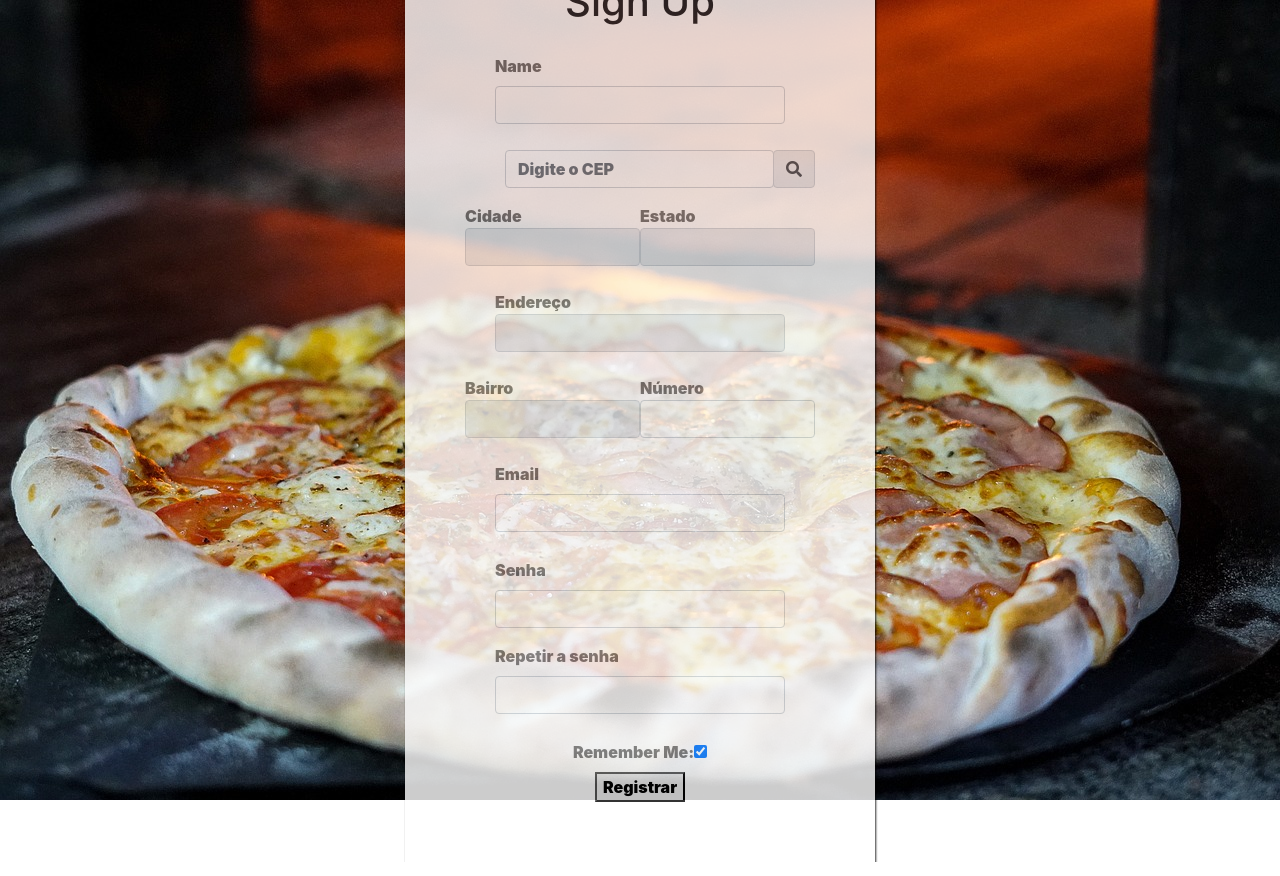
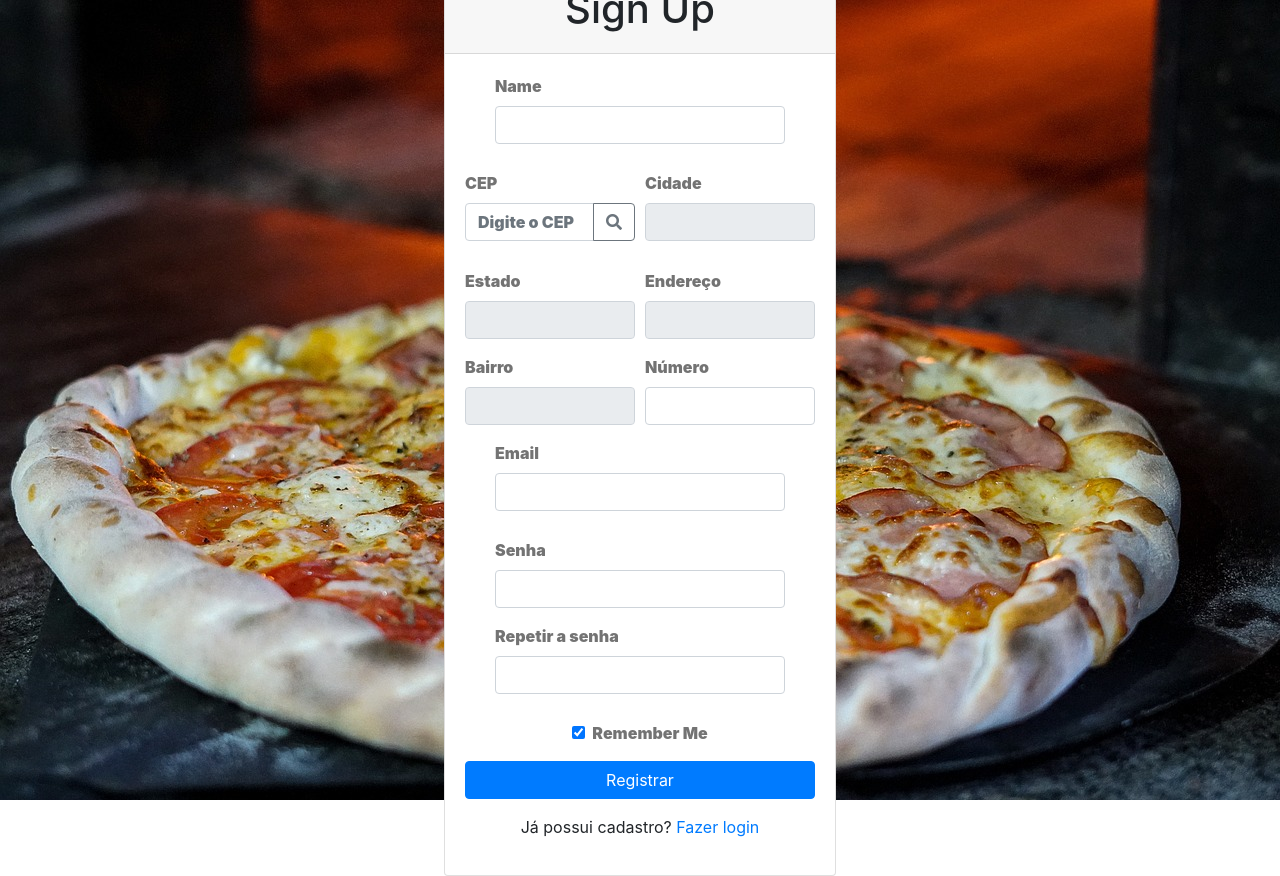
Before and after one commit to SamuelRocha91/consumy, a Vue app: page /signUp in a window 1280 px wide. Built offline with nearby package versions, Linux system fonts and the light colour scheme; no server answers; a web font is replaced by a local one.

Commit message:
feat: ajusta css da rota de login

```diff
--- a/src/components/SignUp.vue
+++ b/src/components/SignUp.vue
@@ -2,6 +2,7 @@
 import { useRouter } from 'vue-router'
 import { ref } from 'vue'
 import { Auth } from '../auth'
+import Swal from 'sweetalert2';
 
 const router = useRouter();
 
@@ -81,7 +82,38 @@ const validatepasswordConfirmationOnBlur = () => {
     : (passwordConfirmationError.value = 'Senhas não coincidem');
 };
 
+const validateFields = () => {
+
+  return passwordConfirmationError.value ||
+    passwordError.value ||
+    nameError.value ||
+    cepError.value ||
+    !cep.value ||
+    !numberAddress.value ||
+    emailError.value
+
+}
+
 const onSubmit = () => {
+  if (validateFields()) {
+    Swal.fire({
+      title: `Preencha todos os campos corretamente`,
+      icon: 'error',
+      confirmButtonText: 'Ok'
+    });
+    return
+  }
+  const buyer = {
+    name,
+    email,
+    address,
+    city,
+    state,
+    neighborhood,
+    numberAddress,
+    cep,
+  }
+  localStorage.setItem('buyer', JSON.stringify(buyer))
   const auth = new Auth(remember.value);
   awaiting.value = true;
   auth.signUp(
@@ -99,12 +131,14 @@ const onSubmit = () => {
 
 </script>
 <template>
-  <div class="form-content">
-    <div class="card-content  d-flex align-items-center">
+  <div class="form-container">
+    <div class="container mt-5 d-flex justify-content-center">
+      <div class="card">
+        <div class="card-header text-center">
           <h1>Sign Up</h1>
-      <div class="card-body d-flex align-items-center w-100">
+        </div>
+        <div class="card-body">
           <form @submit.prevent="onSubmit">
-          <div class="input-group d-flex align-items-center justify-content-center w-100">
             <div class="form-group">
               <label for="name">Name</label>
               <input @blur="handleName" type="text" class="form-control" id="name" :value="name">
@@ -112,39 +146,46 @@ const onSubmit = () => {
                 <span v-if="nameError" class="error">{{ nameError }}</span>
               </div>
             </div>
-            <div class="form-group d-flex ml-4 ">
-              <input @blur="validateCepOnBlur" @input="handleCep" type="text" class="form-control ml-3" id="cep"
-                placeholder="Digite o CEP" :value="cep">
+            <div class="form-row">
+              <div class="form-group col-md-6">
+                <label for="cep">CEP</label>
+                <div class="input-group">
+                  <input @blur="validateCepOnBlur" @input="handleCep" type="text" class="form-control" id="cep" placeholder="Digite o CEP" :value="cep">
                   <div class="input-group-append">
-                <span @click.prevent="searchCep" class="input-group-text" id="cep-search"><i
-                    class="fa fa-search"></i></span>
+                    <button @click.prevent="searchCep" class="btn btn-outline-secondary" id="cep-search">
+                      <i class="fa fa-search"></i>
+                    </button>
+                  </div>
                 </div>
                 <div class="div-error">
                   <span v-if="cepError" class="error">{{ cepError }}</span>
                 </div>
               </div>
-            <div class="form-group d-flex">
-              <label for="city">Cidade
+              <div class="form-group col-md-6">
+                <label for="city">Cidade</label>
                 <input type="text" class="form-control" id="city" :value="city" readonly>
-              </label>
-              <label for="state">Estado
+              </div>
+            </div>
+            <div class="form-row">
+              <div class="form-group col-md-6">
+                <label for="state">Estado</label>
                 <input type="text" class="form-control" id="state" :value="state" readonly>
-              </label>
               </div>
-            <div class="form-group">
-              <label for="address">Endereço
+              <div class="form-group col-md-6">
+                <label for="address">Endereço</label>
                 <input type="text" class="form-control" id="address" :value="address" readonly>
-              </label>
               </div>
-            <div class="form-group  d-flex">
-              <label for="address">Bairro
-                <input type="text" class="form-control" id="address" :value="neighborhood" readonly>
-              </label>
-              <label for="address">Número
-                <input type="text" class="form-control" id="address" :value="numberAddress">
-              </label>
             </div>
-
+            <div class="form-row">
+              <div class="form-group col-md-6">
+                <label for="neighborhood">Bairro</label>
+                <input type="text" class="form-control" id="neighborhood" :value="neighborhood" readonly>
+              </div>
+              <div class="form-group col-md-6">
+                <label for="numberAddress">Número</label>
+                <input type="text" class="form-control" id="numberAddress" :value="numberAddress">
+              </div>
+            </div>
             <div class="form-group">
               <label for="email">Email</label>
               <input @blur="validateEmailOnBlur" type="email" class="form-control" id="email" :value="email">
@@ -153,36 +194,42 @@ const onSubmit = () => {
               </div>
             </div>
             <div class="form-group">
-              <label for="email">Senha</label>
-              <input @blur="validatepasswordOnBlur" type="password" class="form-control" id="email" :value="password">
+              <label for="password">Senha</label>
+              <input @blur="validatepasswordOnBlur" type="password" class="form-control" id="password" :value="password">
             </div>
             <div class="form-group">
-              <label for="email">Repetir a senha</label>
-              <input @blur="validatepasswordConfirmationOnBlur" type="password" class="form-control" id="email"
-                :value="password_confirmation">
+              <label for="password_confirmation">Repetir a senha</label>
+              <input @blur="validatepasswordConfirmationOnBlur" type="password" class="form-control" id="password_confirmation" :value="password_confirmation">
               <div class="div-error">
-                <span v-if="passwordConfirmationError" class="error">{{
-          passwordConfirmationError
-        }}</span>
+                <span v-if="passwordConfirmationError" class="error">{{ passwordConfirmationError }}</span>
               </div>
             </div>
-            <div>
-              <label>Remember Me: </label>
-              <input v-model="remember" type="checkbox" />
+            <div class="form-group form-check">
+              <input v-model="remember" type="checkbox" class="form-check-input" id="remember">
+              <label class="form-check-label" for="remember">Remember Me</label>
+            </div>
+            <button type="submit" class="btn btn-primary btn-block" v-show="!awaiting">Registrar</button>
+          </form>
+          <div class="text-center mt-3">
+            <p>
+              Já possui cadastro?
+              <RouterLink class="router" to="/signIn">
+                Fazer login
+              </RouterLink>
+            </p>
           </div>
         </div>
-          <button type="submit" v-show="!awaiting">Registrar</button>
-        </form>
       </div>
     </div>
   </div>
 </template>
+
 <style scoped>
-.form-content {
+.form-container{
   background-image: url('../assets/pizza.jpg');
   display: flex;
   flex-direction: column;
-  width: 100%;
+  width: 100vw;
   height: 100vh;
   justify-content: center;
   align-items: center;
@@ -212,22 +259,25 @@ form {
   opacity: 0.8;
 }
 
+.links-redirect {
+  display: flex;
+  flex-direction: column;
+  align-items: center;
+  font-size: 12px;
+  gap: 20px;
+}
+
 .label-register {
   height: 89px;
   padding: 10px;
 }
 
 .div-error {
-  height: 10px;
-  display: flex;
-  align-items: center;
-  color: #ff1818;
-
+  height:0.700em;
 }
-
 .error {
-  color: #ff1818;
-  font-size: x-small;
-  transition: max-height 0.2s ease;
+  display: block;
+  font-size: 0.875em;
+  color: red;
 }
 </style>
```
Lines whose indentation alone changed are shown as unchanged.
